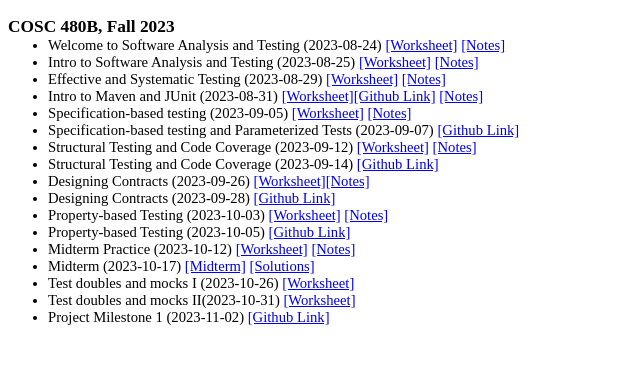
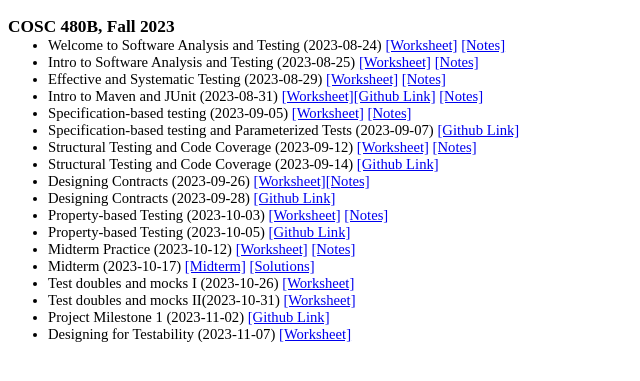
Before and after one commit to georgianahaldeman/cosc480, a Jekyll site: the page built from docs/notes/index.md, in a window 1280 px wide. Shown: the top 381 px of the page, without its empty margins (0-640 px from the left). Built offline with Jekyll 4.4.1, drawn with Linux system fonts in a browser that asks for light colours; our own code applies the rules of GitHub Pages for plain Markdown files.

Commit message:
testability worksheet

```diff
--- a/docs/notes/index.md
+++ b/docs/notes/index.md
@@ -33,3 +33,5 @@
 - Test doubles and mocks II(2023-10-31) [[Worksheet]](./notes/10_31.pdf)
 
 - Project Milestone 1 (2023-11-02) [[Github Link]](https://classroom.github.com/a/qcBnBcbC)
+
+- Designing for Testability (2023-11-07) [[Worksheet]](./notes/11_7.pdf)
```
Also changed, not shown: 1 other file.
